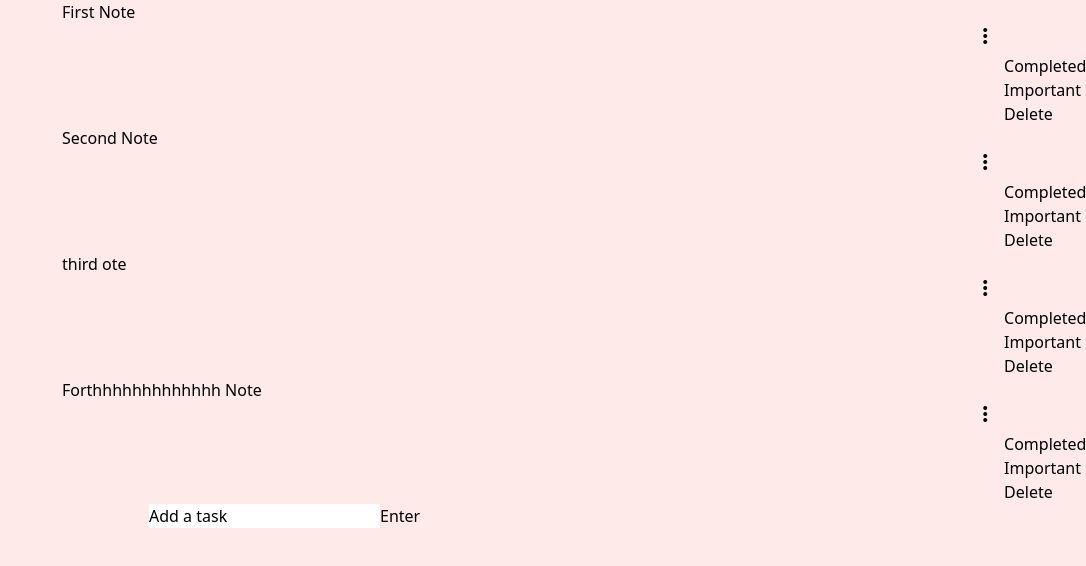
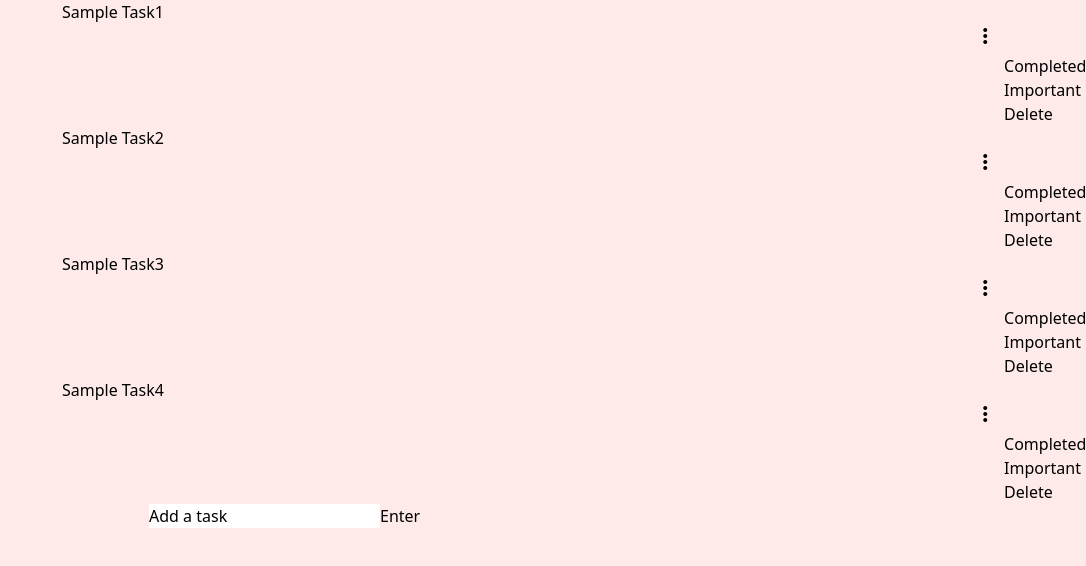
Before and after one commit to Hello-Utkarsh/todo-app, a React (Vite) app: page / in a window 1280 px wide. Shown: the top 566 px of the page, without its empty margins (194-1280 px from the left). Built offline with nearby package versions, Linux system fonts and the light colour scheme.

Commit message:
fixed a problem in TextArea

```diff
--- a/src/App.jsx
+++ b/src/App.jsx
@@ -8,10 +8,10 @@ import { nanoid } from 'nanoid'
 
 function App() {
   const [notes, setnotes] = useState([
-    { text: 'First Note', id: nanoid() },
-    { text: 'Second Note', id: nanoid() },
-    { text: 'third ote', id: nanoid() },
-    { text: 'Forthhhhhhhhhhhhh Note', id: nanoid() },
+    { text: 'Sample Task1', id: nanoid() },
+    { text: 'Sample Task2', id: nanoid() },
+    { text: 'Sample Task3', id: nanoid() },
+    { text: 'Sample Task4', id: nanoid() },
   ])
 
   const addtext = (text) => {
--- a/src/components/TextArea.jsx
+++ b/src/components/TextArea.jsx
@@ -10,6 +10,7 @@ function TextArea({ handleaddtext }) {
     if (taskentered != '') {
       handleaddtext(taskentered)
       document.getElementById('taskinput').value = "Enter a task"
+      settaskentered('')
     }
     else {
       document.getElementById('taskinput').value = "Please enter a task first"
```
